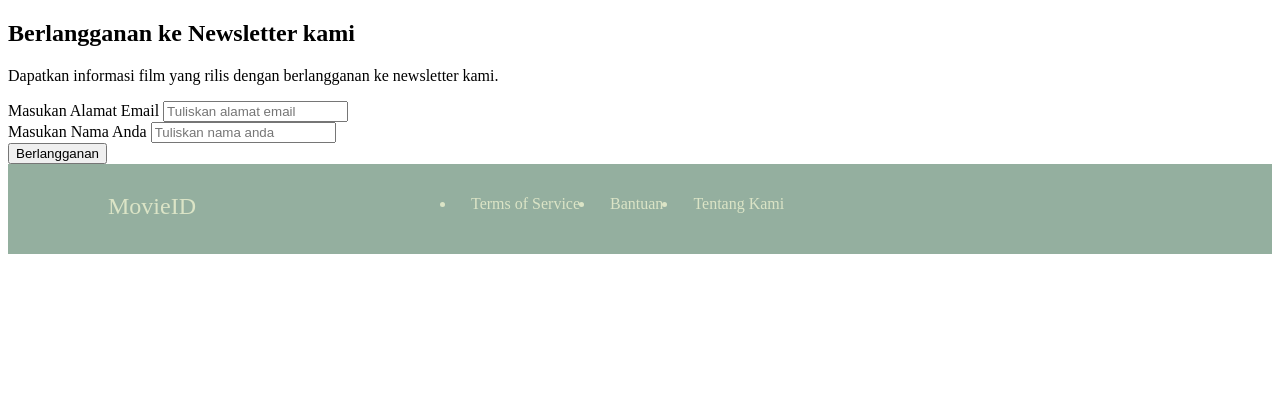
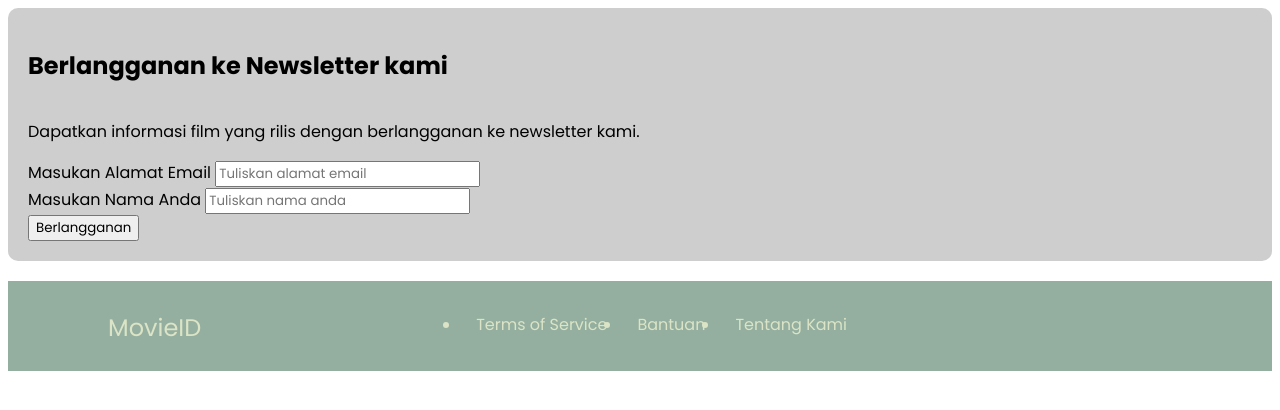
Before and after one commit to akbarhlubis/Projek1_J5, a plain HTML site: page index.html in a window 1280 px wide. Drawn offline with Linux system fonts and the light colour scheme.

Commit message:
menambahkan css untuk form dan font poppins

```diff
--- a/assets/css/style.css
+++ b/assets/css/style.css
@@ -1,8 +1,21 @@
+/* Mengimpor font Poppins */
+@import url('https://fonts.googleapis.com/css2?family=Poppins:ital,wght@0,100;0,200;0,300;0,400;0,500;0,600;0,700;0,800;0,900;1,100;1,200;1,300;1,400;1,500;1,600;1,700;1,800;1,900&display=swap');
 
 
+/* Menggunakan font sans-serif */
+*{
+  font-family: 'Poppins', sans-serif;
+}
 
-
-
+/* Membuat styling Form */
+form{
+  display:flex;
+  flex-direction:column;
+  background-color: #cecece;
+  border-radius: 10px;
+  padding: 20px 20px;
+  margin-bottom: 20px;
+}
 
 
 
```
